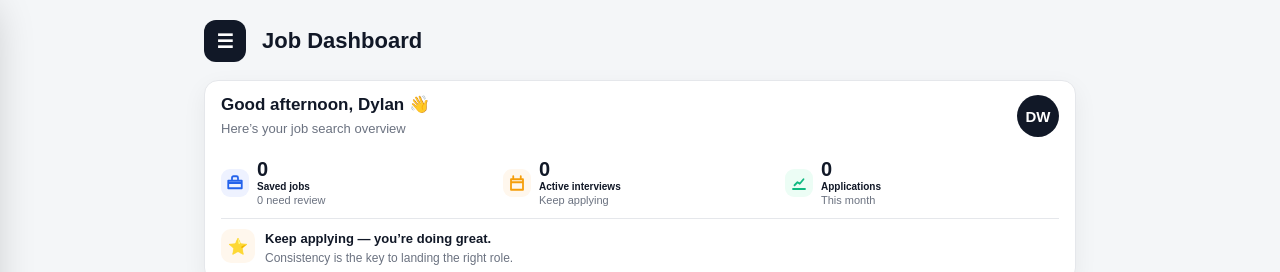
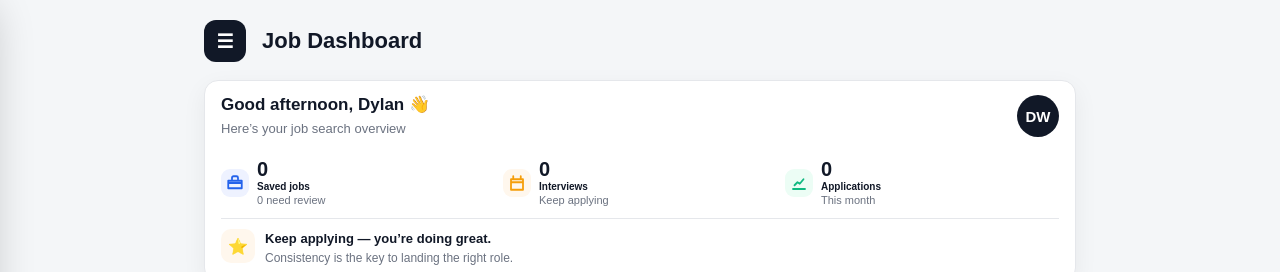
Before and after one commit to dcast-gif/Job-Watcher, a Next.js app: page / in a window 1280 px wide. Shown: the top 272 px of the page. Built offline with nearby package versions, Linux system fonts and the light colour scheme.

Commit message:
Update page.js

```diff
--- a/app/page.js
+++ b/app/page.js
@@ -451,7 +451,7 @@ const activeReviewCount = savedJobs.length + results.length;
   <Icon name="calendar" />
 </span>
       <strong>{interviewCount}</strong>
-      <p>Active interviews</p>
+      <p>Interviews</p>
       <small>{interviewCount > 0 ? "Keep it up!" : "Keep applying"}</small>
     </div>
 
```
